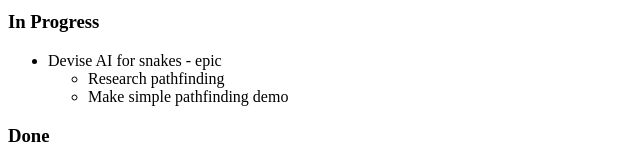
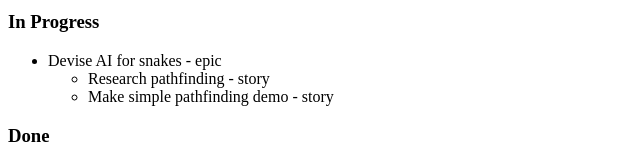
Before and after one commit to Luminted/Szakdolgozat-SmartSnake, a website built with webpack: page src/dist/index.html in a window 1280 px wide. Shown: the part 706-869 px from the top of the page, 0-640 px from the left. Built offline with nearby package versions, Linux system fonts and the light colour scheme; some packages are replaced by stand-ins of ours; what mainloop.js would draw is missing.

Commit message:
adding missing story tags

```diff
--- a/src/dist/index.html
+++ b/src/dist/index.html
@@ -23,8 +23,8 @@
         <ul>
             <li>Devise AI for snakes - epic
                 <ul>
-                    <li>Research pathfinding</li>
-                    <li>Make simple pathfinding demo</li>
+                    <li>Research pathfinding - story</li>
+                    <li>Make simple pathfinding demo - story</li>
                 </ul>
             </li>
         </ul>
```
